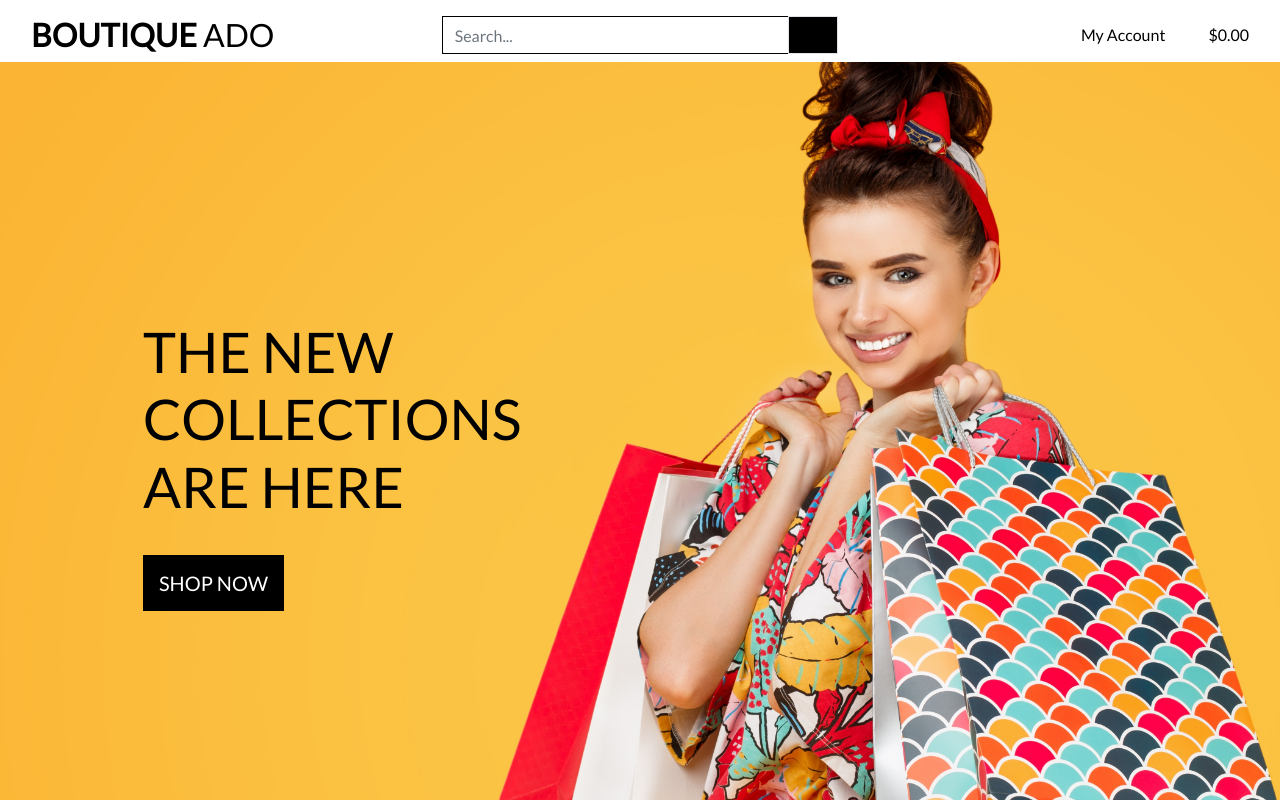
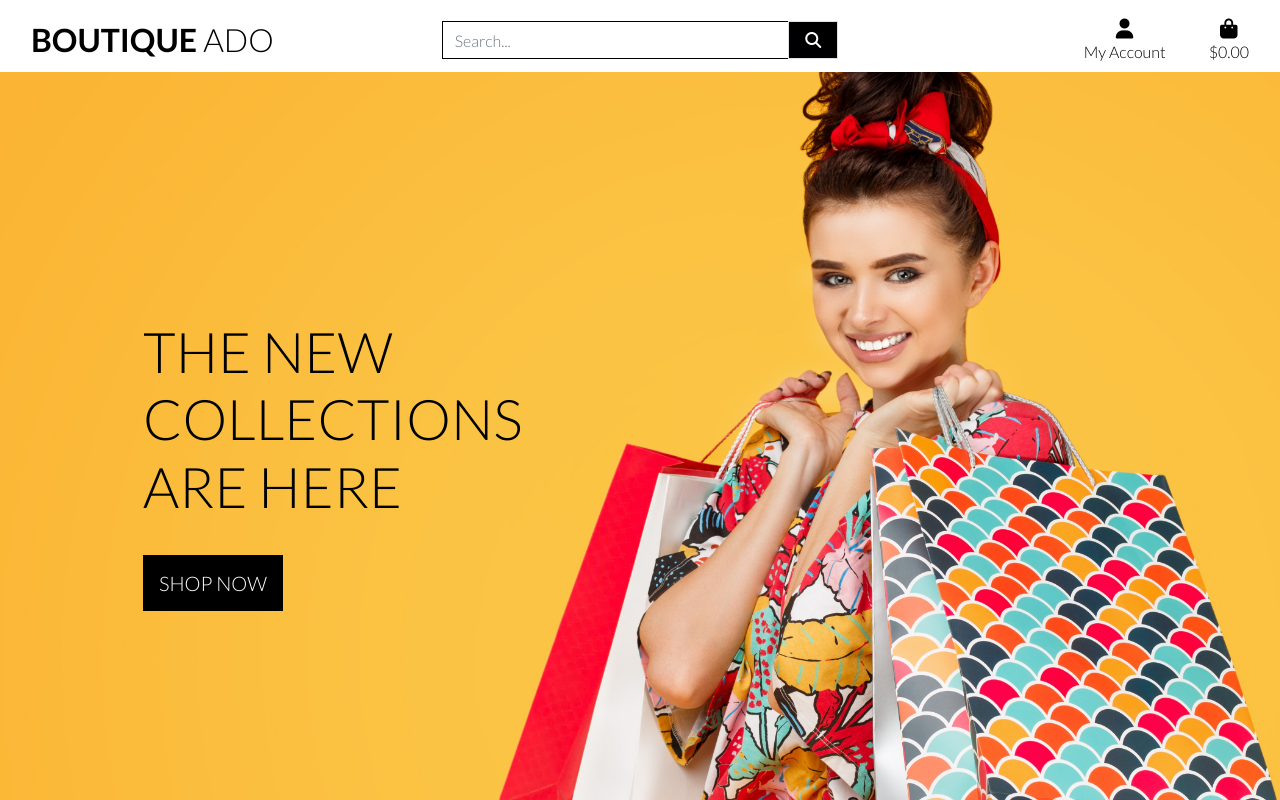
Before and after one commit to nfepb/CI-Boutique-Ado, a Django app: page / in a window 1280 px wide. Run offline with Django 3.2, Linux system fonts and the light colour scheme; some libraries are stand-ins or nearby versions.

Commit message:
Adds FontAwesome import link + Google Font link in base.html template. Adds MEDIA & STATIC URLS in settings.py. Adds media url to urls.py for image load.

```diff
--- a/boutique_ado/settings.py
+++ b/boutique_ado/settings.py
@@ -149,6 +149,10 @@ USE_TZ = True
 # https://docs.djangoproject.com/en/3.2/howto/static-files/
 
 STATIC_URL = '/static/'
+STATICFILES_DIRS = (os.path.join(BASE_DIR, 'static'),)
+
+MEDIA_URL = '/media/'
+MEDIA_ROOT = os.path.join(BASE_DIR, 'media')
 
 # Default primary key field type
 # https://docs.djangoproject.com/en/3.2/ref/settings/#default-auto-field
--- a/boutique_ado/urls.py
+++ b/boutique_ado/urls.py
@@ -15,9 +15,12 @@ Including another URLconf
 """
 from django.contrib import admin
 from django.urls import path, include
+from django.conf import settings
+from django.conf.urls.static import static
+
 
 urlpatterns = [
     path('admin/', admin.site.urls),
     path('accounts/', include('allauth.urls')),
     path('', include('home.urls')),
-]
+] + static(settings.MEDIA_URL, document_root=settings.MEDIA_ROOT)
--- a/static/css/base.css
+++ b/static/css/base.css
@@ -8,7 +8,7 @@ body {
     /* Height is calculation of total height - height navbar */
     height: calc(100vh - 164px);
     color: #555;
-    font-family: 'Lato';
+    font-family: 'Lato', sans-serif;
 }
 
 /* from Bulma */
@@ -24,6 +24,7 @@ body {
     text-transform: uppercase;
 }
 
+/* Logo take as much space as the text requires */
 .main-logo-link {
     width: fit-content;
 }
--- a/templates/base.html
+++ b/templates/base.html
@@ -23,9 +23,11 @@
       integrity="sha384-xOolHFLEh07PJGoPkLv1IbcEPTNtaed2xpHsD9ESMhqIYd0nLMwNLD69Npy4HI+N"
       crossorigin="anonymous"
     />
+    <link rel="preconnect" href="https://fonts.googleapis.com" />
+    <link rel="preconnect" href="https://fonts.gstatic.com" crossorigin />
     <link
+      href="https://fonts.googleapis.com/css2?family=Lato:ital,wght@0,300;0,700;1,400&display=swap"
       rel="stylesheet"
-      href="https://fonts.googleapis.com/css?family=Lato&display=swap"
     />
     <link rel="stylesheet" href="{% static 'css/base.css' %}" />
     {% endblock %}
@@ -35,6 +37,10 @@
 
     <!-- prettier-ignore -->
     {% block corejs %}
+    <script
+      src="https://kit.fontawesome.com/0c0089ca10.js"
+      crossorigin="anonymous"
+    ></script>
     <script
       src="https://cdn.jsdelivr.net/npm/jquery@3.5.1/dist/jquery.min.js"
       integrity="sha256-9/aliU8dGd2tb6OSsuzixeV4y/faTqgFtohetphbbj0="
```
